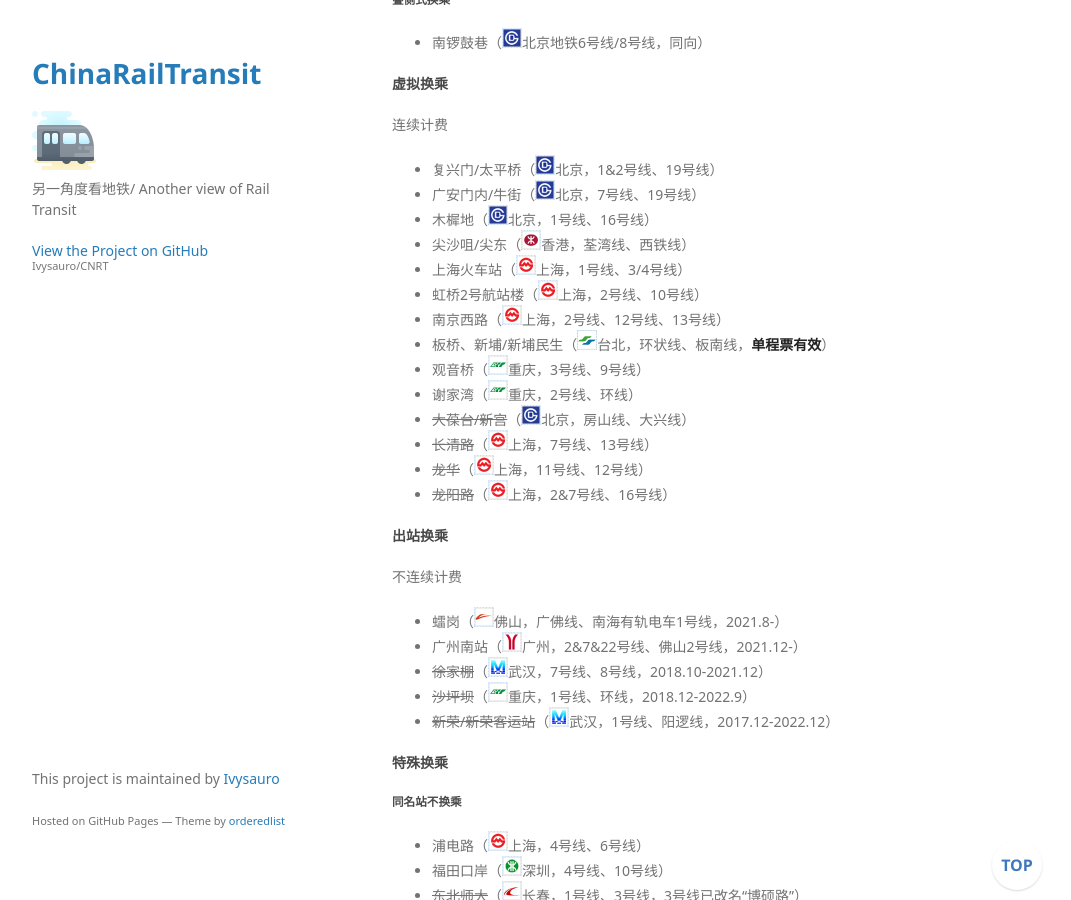
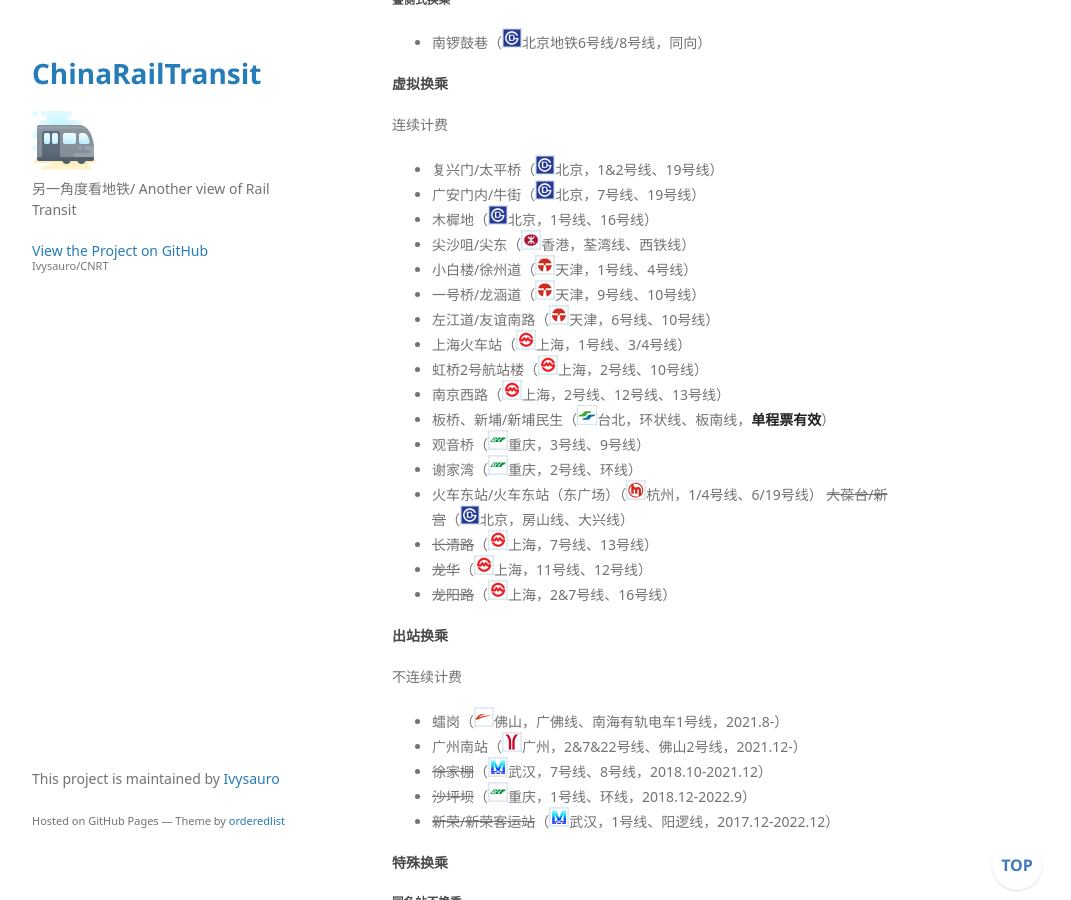
Before and after one commit to Ivysauro/CNRT, a Jekyll site: the page built from data/SpSta.md, in a window 1280 px wide and 900 px high, scrolled down 9138 px. Shown: the whole window, without its empty margins (178-1249 px from the left). Built offline with Jekyll 4.4.1, drawn with Linux system fonts in a browser that asks for light colours; some web fonts are replaced; our own code applies the rules of GitHub Pages for plain Markdown files; a script that is not in the unit is left out.

Commit message:
🍊更新天津、杭州数据

```diff
--- a/data/SpSta.md
+++ b/data/SpSta.md
@@ -373,13 +373,17 @@
 - 广安门内/牛街（<img src="https://raw.githubusercontent.com/Ivysauro/CNRT/master/images/city/bj.gif" width="20" hegiht="20"/>北京，7号线、19号线）
 - 木樨地（<img src="https://raw.githubusercontent.com/Ivysauro/CNRT/master/images/city/bj.gif" width="20" hegiht="20"/>北京，1号线、16号线）
 - 尖沙咀/尖东（<img src="https://raw.githubusercontent.com/Ivysauro/CNRT/master/images/city/hk.gif" width="20" hegiht="20"/>香港，荃湾线、西铁线）
+- 小白楼/徐州道（<img src="https://raw.githubusercontent.com/Ivysauro/CNRT/master/images/city/tj.gif" width="20" hegiht="20"/>天津，1号线、4号线）
+- 一号桥/龙涵道（<img src="https://raw.githubusercontent.com/Ivysauro/CNRT/master/images/city/tj.gif" width="20" hegiht="20"/>天津，9号线、10号线）
+- 左江道/友谊南路（<img src="https://raw.githubusercontent.com/Ivysauro/CNRT/master/images/city/tj.gif" width="20" hegiht="20"/>天津，6号线、10号线）
 - 上海火车站（<img src="https://raw.githubusercontent.com/Ivysauro/CNRT/master/images/city/sh.gif" width="20" hegiht="20"/>上海，1号线、3/4号线）
 - 虹桥2号航站楼（<img src="https://raw.githubusercontent.com/Ivysauro/CNRT/master/images/city/sh.gif" width="20" hegiht="20"/>上海，2号线、10号线）
 - 南京西路（<img src="https://raw.githubusercontent.com/Ivysauro/CNRT/master/images/city/sh.gif" width="20" hegiht="20"/>上海，2号线、12号线、13号线）
 - 板桥、新埔/新埔民生（<img src="https://raw.githubusercontent.com/Ivysauro/CNRT/master/images/city/tp.gif" width="20" hegiht="20"/>台北，环状线、板南线，**单程票有效**）
 - 观音桥（<img src="https://raw.githubusercontent.com/Ivysauro/CNRT/master/images/city/cq.gif" width="20" hegiht="20"/>重庆，3号线、9号线）
 - 谢家湾（<img src="https://raw.githubusercontent.com/Ivysauro/CNRT/master/images/city/cq.gif" width="20" hegiht="20"/>重庆，2号线、环线）
-- ~~大葆台/新宫~~（<img src="https://raw.githubusercontent.com/Ivysauro/CNRT/master/images/city/bj.gif" width="20" hegiht="20"/>北京，房山线、大兴线）
+- 火车东站/火车东站（东广场）（<img src="https://raw.githubusercontent.com/Ivysauro/CNRT/master/images/city/hz.gif" width="20" hegiht="20"/>杭州，1/4号线、6/19号线）
+~~大葆台/新宫~~（<img src="https://raw.githubusercontent.com/Ivysauro/CNRT/master/images/city/bj.gif" width="20" hegiht="20"/>北京，房山线、大兴线）
 - ~~长清路~~（<img src="https://raw.githubusercontent.com/Ivysauro/CNRT/master/images/city/sh.gif" width="20" hegiht="20"/>上海，7号线、13号线）
 - ~~龙华~~（<img src="https://raw.githubusercontent.com/Ivysauro/CNRT/master/images/city/sh.gif" width="20" hegiht="20"/>上海，11号线、12号线）
 - ~~龙阳路~~（<img src="https://raw.githubusercontent.com/Ivysauro/CNRT/master/images/city/sh.gif" width="20" hegiht="20"/>上海，2&7号线、16号线）
```
